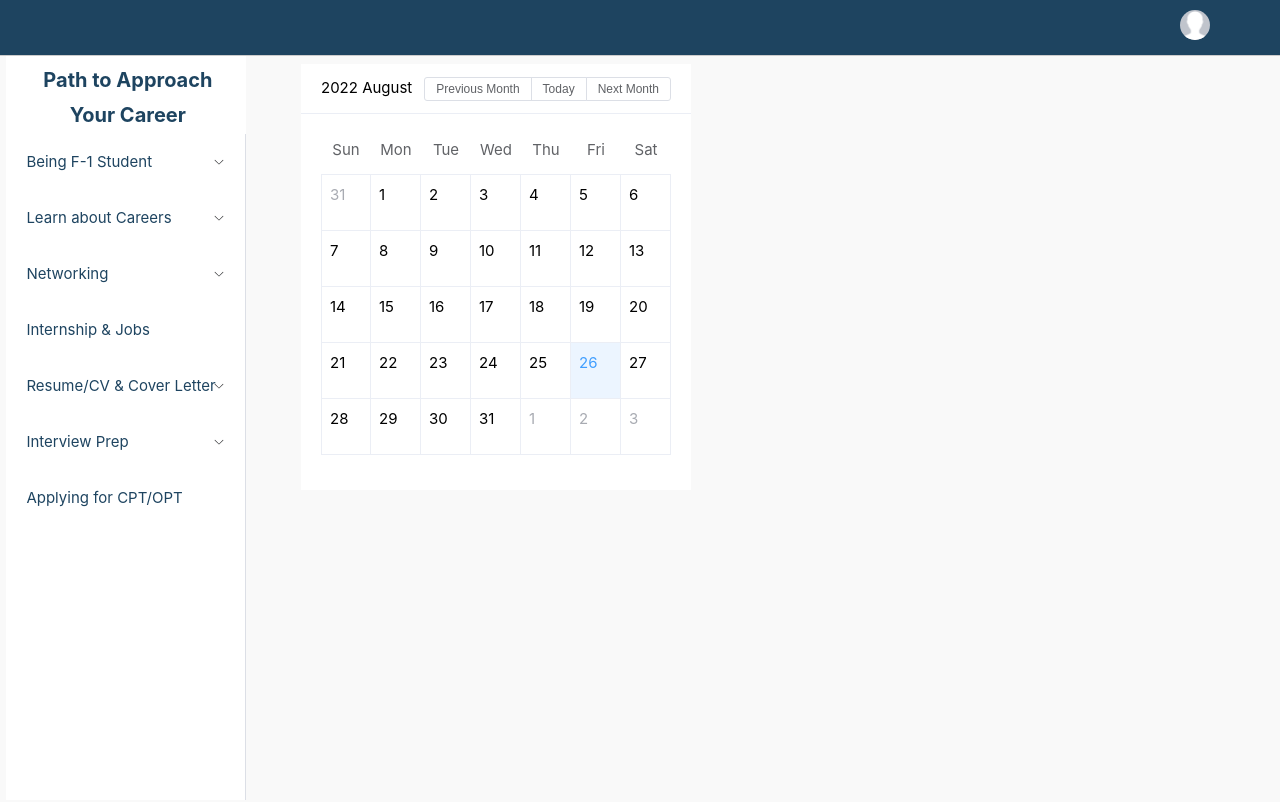
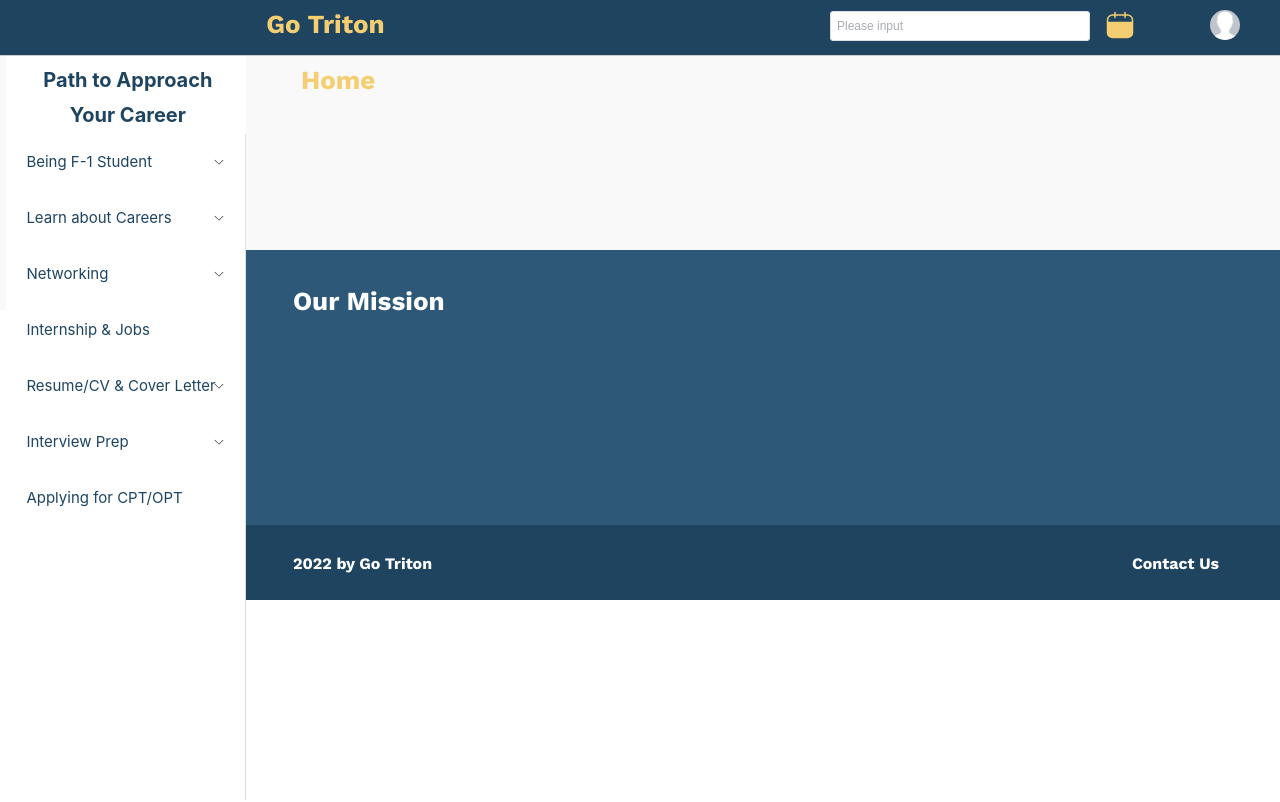
Before and after one commit to jiang718/GoalTritons, a Vue app in the folder vue/: page /home in a window 1280 px wide. Shown: the top 802 px of the page. Built offline with nearby package versions, Linux system fonts and the light colour scheme.

Commit message:
Update header with calendar and search bar

```diff
--- a/vue/src/assets/main.css
+++ b/vue/src/assets/main.css
@@ -4,6 +4,18 @@
   margin: 0;
   padding: 0;
   box-sizing: border-box;
+}
+
+.el-calendar-table .el-calendar-day{
+  width: 54px;
+  height: 58px;
+}
+.el-calendar__body {
+  padding: 5px 5px 5px;
+}
+
+.prev {
+  width: 50px;
 }
 
 /*#app {*/
--- a/vue/src/components/Header.vue
+++ b/vue/src/components/Header.vue
@@ -1,7 +1,25 @@
 <template>
   <div style="height: 50px; line-height: 50px; border-bottom: 1px solid #ccc; display: flex">
-    <div style="flex: 2"></div>
-    <div style="width: 100px">
+    <div style="flex: 2; padding-left: 20.8%; padding-top: 8px"><h1>Go Triton</h1></div>
+    <div style="width: 450px">
+      <el-autocomplete
+          placeholder="Please input"
+          style="margin-right: 15px; width: 260px"
+      />
+      <el-popover
+          placement="bottom"
+          trigger="click"
+          width="415px"
+      >
+        <template #reference>
+          <el-avatar :size="30" style="position: relative; top: 10px; background-color: transparent; margin-right: 75px" shape="square">
+            <img src="../assets/calendar.svg" alt="calendar"/>
+          </el-avatar>
+        </template>
+        <template #default>
+          <Calendar />
+        </template>
+      </el-popover>
       <el-dropdown>
         <span class="el-dropdown-link">
           <el-avatar :size="30" style="position: relative; top: 10px">
@@ -24,12 +42,16 @@
 
 <script>
 
+import Calendar from "../views/Calendar.vue";
 export default {
   name: "Header",
+  components: {
+    Calendar
+  },
   props: ['user'],
   data() {
     return {
-      user: {}
+      user: {},
     }
   },
   methods: {
@@ -49,6 +71,19 @@ export default {
 }
 </script>
 
-<style scoped>
-
+<style>
+@font-face { font-family: work-sans;
+  src: url('../assets/WorkSans/WorkSans-Bold.woff');
+}
+h1{
+  color: #F4CE71;
+  font-weight: 700;
+  font-size: 26px;
+  font-family: work-sans;
+  line-height: 32px;
+}
+.el-input--small {
+  height: 30px;
+  font-size: 5px;
+}
 </style>
--- /dev/null
+++ b/vue/src/views/Calendar.vue
@@ -0,0 +1,72 @@
+<template>
+  <div>
+    <div style="width:400px; height: 450px">
+      <el-calendar>
+        <template #dateCell="{ data }">
+          <p :class="data.isSelected ? 'is-selected' : ''" :style="hasEvent(data.day)">
+            {{ data.day.split('-').slice(2).join('-') }}
+          </p>
+          <el-tooltip
+              class="box-item"
+              effect="dark"
+              :content="findTitle(data.day)"
+          >
+            <el-link :href="findUrl(data.day)" target="_blank" style="font-size: 12px">
+              {{ careerFieldMsg(data.day) }}
+            </el-link>
+          </el-tooltip>
+        </template>
+      </el-calendar>
+    </div>
+  </div>
+</template>
+
+<script>
+import json from '../../career-fairs.json'
+export default {
+  name: "Calendar",
+  data() {
+    return {
+      info: json
+    }
+  },
+  methods: {
+    // a computed getter
+    hasEvent(day) {
+      for (let i = 0; i < json.length; i++) {
+        if (json[i]["date"] == day) {
+          return "color: red"
+        }
+      }
+    },
+    careerFieldMsg(day) {
+      // `this` points to the component instance
+      for (let i = 0; i < json.length; i++) {
+        if (json[i]["date"] == day) {
+          // let l = document.getElementById("link")
+          // l.onclick = json[i]["link"]
+          return "career fair"
+        }
+      }
+      return ""
+    },
+    findUrl(day) {
+      for (let i = 0; i < json.length; i++) {
+        if (json[i]["date"] == day) {
+          return json[i]["link"]
+        }
+      }
+    },
+    findTitle(day) {
+      for (let i = 0; i < json.length; i++) {
+        if (json[i]["date"] == day) {
+          return json[i]["title"]
+        }
+      }
+    }
+  }
+}
+</script>
+
+<style scoped>
+</style>
--- a/vue/src/views/Home.vue
+++ b/vue/src/views/Home.vue
@@ -1,78 +1,39 @@
 <template>
   <div>
-    <div style="width: 390px; height: 100vw">
-      <el-calendar>
-        <template #dateCell="{ data }">
-          <p :class="data.isSelected ? 'is-selected' : ''" :style="hasEvent(data.day)">
-            {{ data.day.split('-').slice(2).join('-') }}
-          </p>
-          <el-tooltip
-              class="box-item"
-              effect="dark"
-              :content="findTitle(data.day)"
-          >
-            <el-link :href="findUrl(data.day)" target="_blank">
-              {{ careerFieldMsg(data.day) }}
-            </el-link>
-          </el-tooltip>
-        </template>
-      </el-calendar>
-    </div>
+<!--    <div style="width:400px; height: 420px">-->
+<!--      <el-calendar>-->
+<!--        <template #dateCell="{ data }">-->
+<!--          <p :class="data.isSelected ? 'is-selected' : ''" :style="hasEvent(data.day)">-->
+<!--            {{ data.day.split('-').slice(2).join('-') }}-->
+<!--          </p>-->
+<!--          <el-tooltip-->
+<!--              class="box-item"-->
+<!--              effect="dark"-->
+<!--              :content="findTitle(data.day)"-->
+<!--          >-->
+<!--            <el-link :href="findUrl(data.day)" target="_blank" style="font-size: 12px">-->
+<!--              {{ careerFieldMsg(data.day) }}-->
+<!--            </el-link>-->
+<!--          </el-tooltip>-->
+<!--        </template>-->
+<!--      </el-calendar>-->
+<!--    </div>-->
+    <h1>Home</h1>
   </div>
 </template>
 
 <script>
-import json from '../../career-fairs.json'
 export default {
   name: "Home",
   components: {
   },
   data() {
     return {
-      info: json
-    }
-  },
-  methods: {
-    // a computed getter
-    hasEvent(day) {
-      for (let i = 0; i < json.length; i++) {
-        if (json[i]["date"] == day) {
-          return "color: red"
-        }
-      }
-    },
-    careerFieldMsg(day) {
-      // `this` points to the component instance
-      for (let i = 0; i < json.length; i++) {
-        if (json[i]["date"] == day) {
-          // let l = document.getElementById("link")
-          // l.onclick = json[i]["link"]
-          return "event"
-        }
-      }
-      return ""
-    },
-    findUrl(day) {
-      for (let i = 0; i < json.length; i++) {
-        if (json[i]["date"] == day) {
-          return json[i]["link"]
-        }
-      }
-    },
-    findTitle(day) {
-      for (let i = 0; i < json.length; i++) {
-        if (json[i]["date"] == day) {
-          return json[i]["title"]
-        }
-      }
     }
   }
 }
 </script>
 
 <style>
-.el-calendar-table .el-calendar-day{
-  width: 50px;
-  height: 55px;
-}
+
 </style>
```
Also changed, not shown: vue/src/views/Resume.vue (+2 -31 lines), vue/src/assets/calendar.svg (added).
